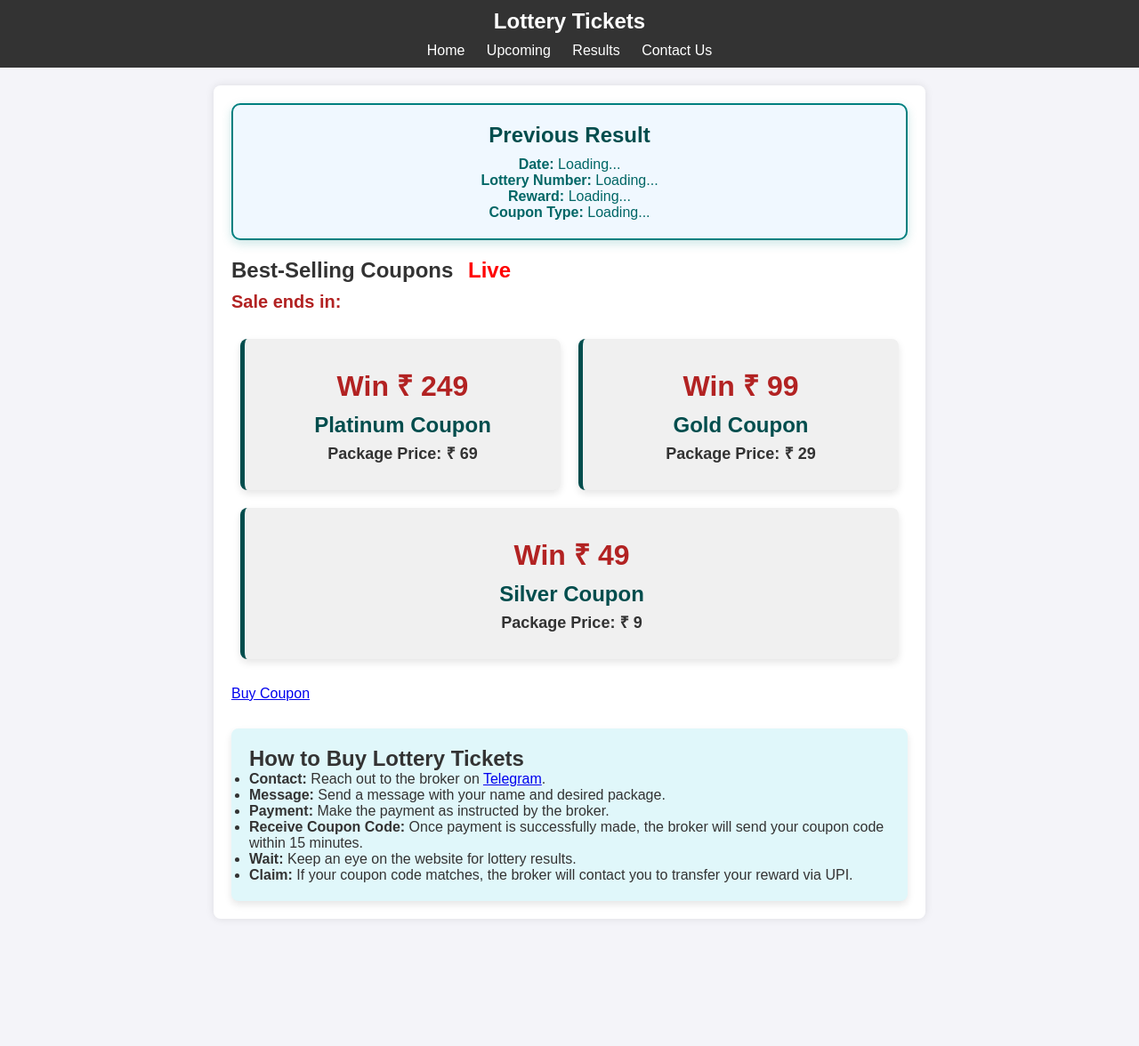
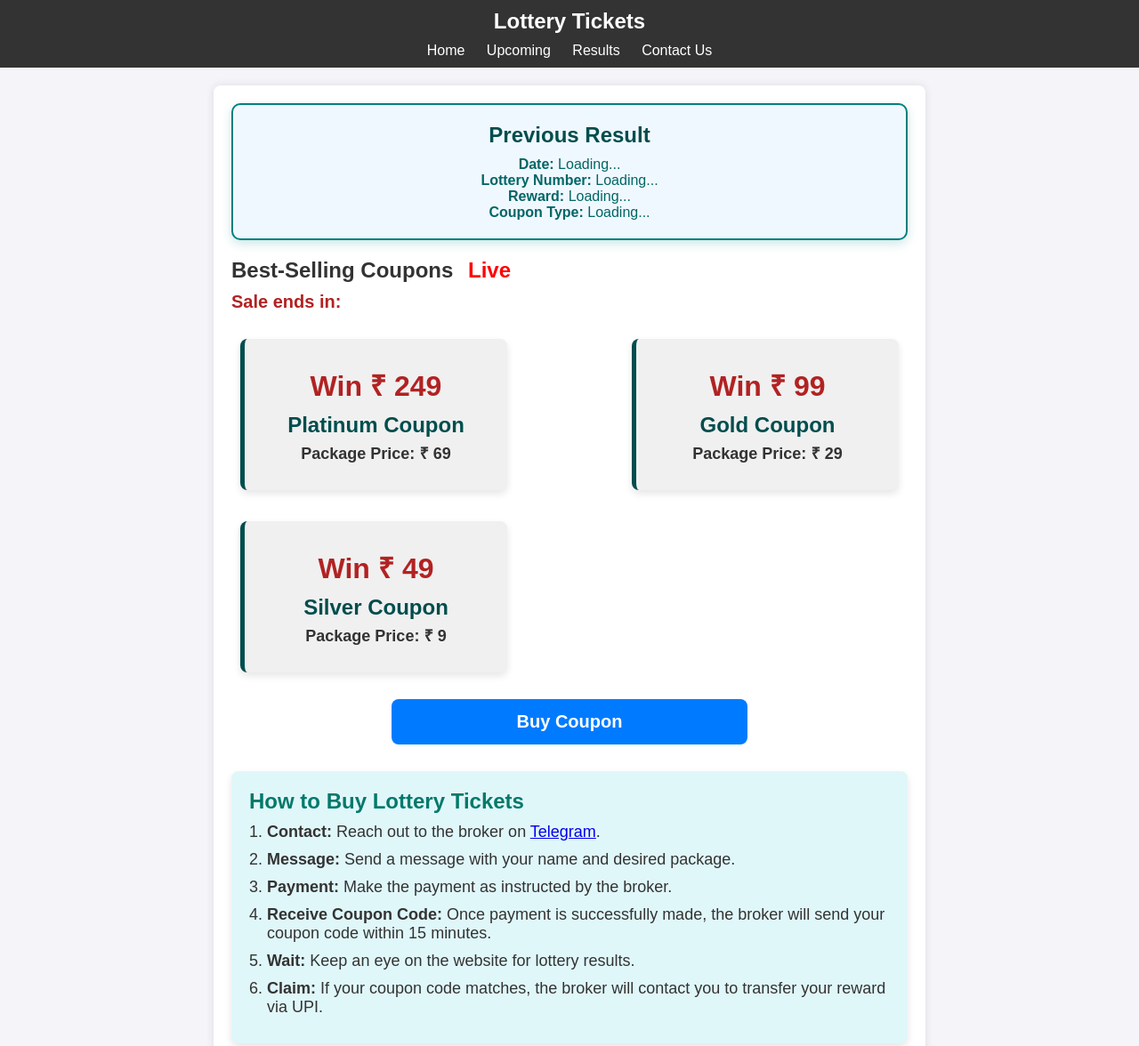
Before and after one commit to Vishalrewaskar/lotterytickets, a plain HTML site: page index.html in a window 1280 px wide. Shown: the whole page at 89% size. Before the commit the page ends 1053 px from the top, so only its background shows below. Drawn offline with Linux system fonts and the light colour scheme; a script that the page names is missing.

Commit message:
styels.css
Style File

```diff
--- a/styles.css
+++ b/styles.css
@@ -1,3 +1,4 @@
+/* Reset and Base Styles */
 * {
     box-sizing: border-box;
     margin: 0;
@@ -10,6 +11,7 @@ body {
     color: #333;
 }
 
+/* Navbar */
 .navbar {
     background-color: #333;
     color: white;
@@ -32,8 +34,10 @@ body {
     text-decoration: underline;
 }
 
+/* Main Container */
 .container {
     max-width: 800px;
+    width: 95%;
     margin: 20px auto;
     padding: 20px;
     background-color: #fff;
@@ -41,7 +45,7 @@ body {
     box-shadow: 0 0 10px rgba(0, 0, 0, 0.1);
 }
 
-/* Centered Card for Previous Result */
+/* Previous Result Card */
 .card-center {
     text-align: center;
     background-color: #f0f8ff;
@@ -71,7 +75,7 @@ body {
     margin: 10px 0 20px;
 }
 
-/* Live Popup Button */
+/* Live Popup */
 .live-popup {
     color: red;
     font-weight: bold;
@@ -92,58 +96,129 @@ body {
 .coupon-row {
     display: flex;
     justify-content: space-between;
-    margin: 20px 0;
-    flex-wrap: wrap; /* Allow cards to wrap on smaller screens */
+    flex-wrap: wrap; /* Responsive wrap */
+    gap: 15px; /* Space between cards */
 }
 
 .coupon-card {
     background-color: #f0f0f0;
-    padding: 30px; /* Increased padding for better appearance */
-    margin: 10px; /* Added margin */
+    padding: 30px;
+    margin: 10px;
     border-radius: 8px;
     border-left: 5px solid #004d4d;
     box-shadow: 0 4px 8px rgba(0, 0, 0, 0.1);
-    flex: 1 1 250px; /* Flexible width for responsiveness */
-    text-align: center; /* Center text inside cards */
-    transition: transform 0.3s, background-color 0.3s; /* Added hover animation */
+    flex: 1 1 250px; /* Flexible width */
+    max-width: 300px; /* Max width for larger screens */
+    text-align: center;
+    transition: transform 0.3s, background-color 0.3s;
 }
 
 .coupon-card:hover {
-    transform: translateY(-5px); /* Lift effect on hover */
-    background-color: #e6e6e6; /* Slightly darker background on hover */
+    transform: translateY(-5px);
+    background-color: #e6e6e6;
 }
 
 .coupon-card .big-reward {
-    font-size: 32px; /* Increased font size for rewards */
-    color: #b22222; /* Reward color */
-    margin-bottom: 10px; /* Space below reward */
-    font-weight: bold; /* Bold font for emphasis */
+    font-size: 32px;
+    color: #b22222;
+    margin-bottom: 10px;
+    font-weight: bold;
 }
 
 .coupon-card h3 {
-    font-size: 24px; /* Increased font size for coupon name */
+    font-size: 24px;
     color: #004d4d;
     margin-bottom: 5px;
 }
 
 .coupon-card p {
-    font-size: 18px; /* Increased font size for package price */
+    font-size: 18px;
     color: #333;
-    font-weight: bold; /* Bold font for package price */
+    font-weight: bold;
+}
+
+/* Buy Coupon Button */
+.button-container {
+    display: flex;
+    justify-content: center;
+    margin-top: 20px;
+}
+
+.buy-coupon-button {
+    display: inline-block;
+    width: 80%; /* Wide button */
+    max-width: 400px; /* Limit width on larger screens */
+    background-color: #007bff;
+    color: #fff;
+    padding: 14px 28px;
+    font-size: 20px;
+    font-weight: bold;
+    text-align: center;
+    border-radius: 8px;
+    text-decoration: none;
+    transition: background-color 0.3s ease, transform 0.2s;
+}
+
+.buy-coupon-button:hover {
+    background-color: #0056b3;
+    transform: translateY(-3px);
 }
 
 /* Space between sections */
 .space {
-    margin: 30px 0; /* Added space between sections */
+    margin: 30px 0;
 }
 
 /* Buy Process Section */
 .buy-process {
-    background-color: #e0f7fa; /* Light blue background */
+    background-color: #e0f7fa;
     padding: 20px;
     border-radius: 8px;
     box-shadow: 0 4px 8px rgba(0, 0, 0, 0.1);
 }
 
 .buy-process h2 {
-    color: #00796
+    color: #00796b;
+    font-size: 24px;
+    margin-bottom: 10px;
+}
+
+.buy-steps {
+    list-style-type: decimal;
+    padding-left: 20px;
+}
+
+.buy-steps li {
+    margin: 10px 0;
+    font-size: 18px;
+    color: #333;
+}
+
+/* Responsive Design */
+@media (max-width: 768px) {
+    .navbar h1 {
+        font-size: 20px;
+    }
+
+    .navbar nav a {
+        margin: 0 5px;
+        font-size: 14px;
+    }
+
+    .coupon-card h3, .big-reward {
+        font-size: 22px;
+    }
+
+    .timer {
+        font-size: 18px;
+    }
+
+    .buy-coupon-button {
+        font-size: 18px;
+        padding: 12px 24px;
+    }
+
+    .buy-process, .result-box, .upcoming-lottery, .buy-steps {
+        margin: 20px 10px;
+    }
+}
```
